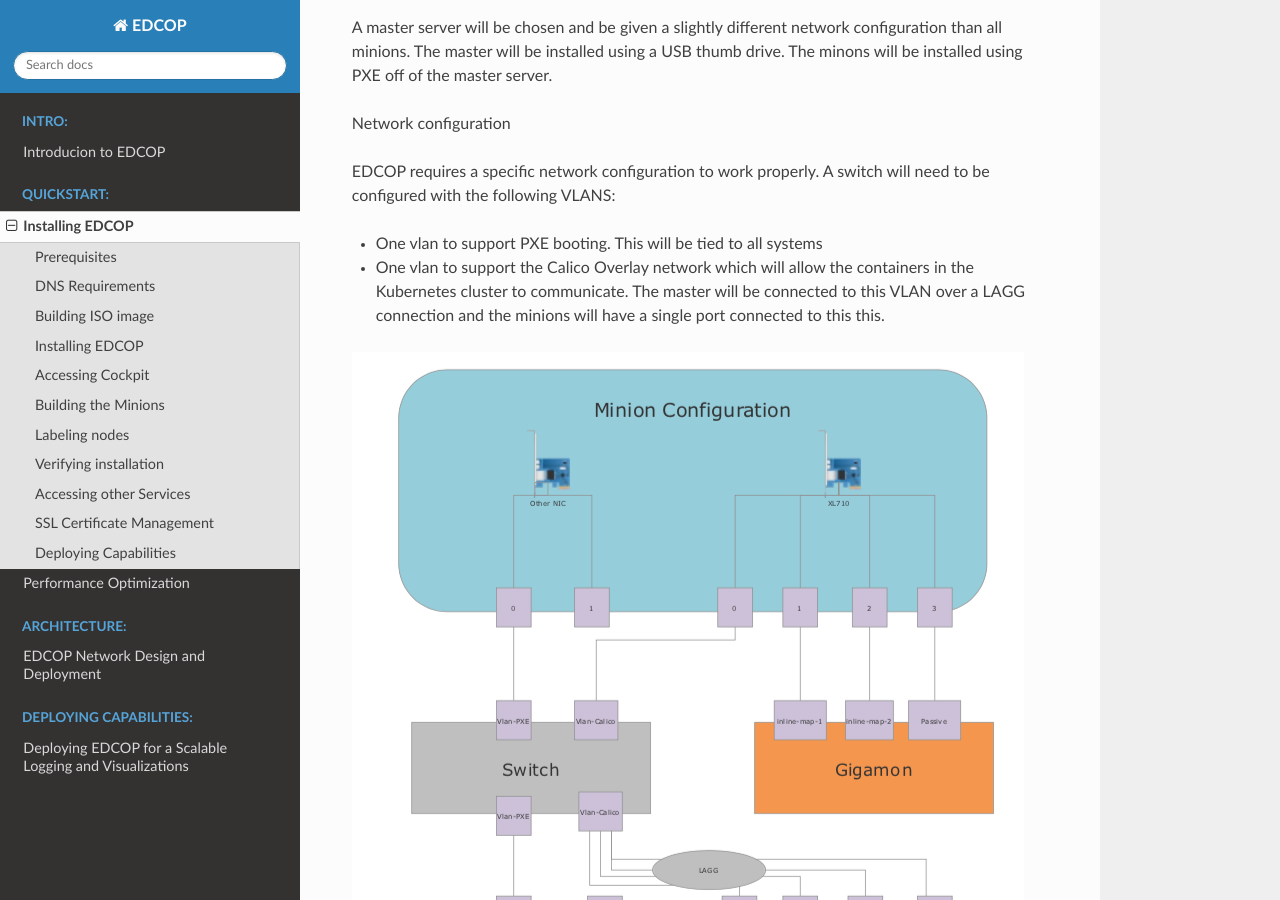
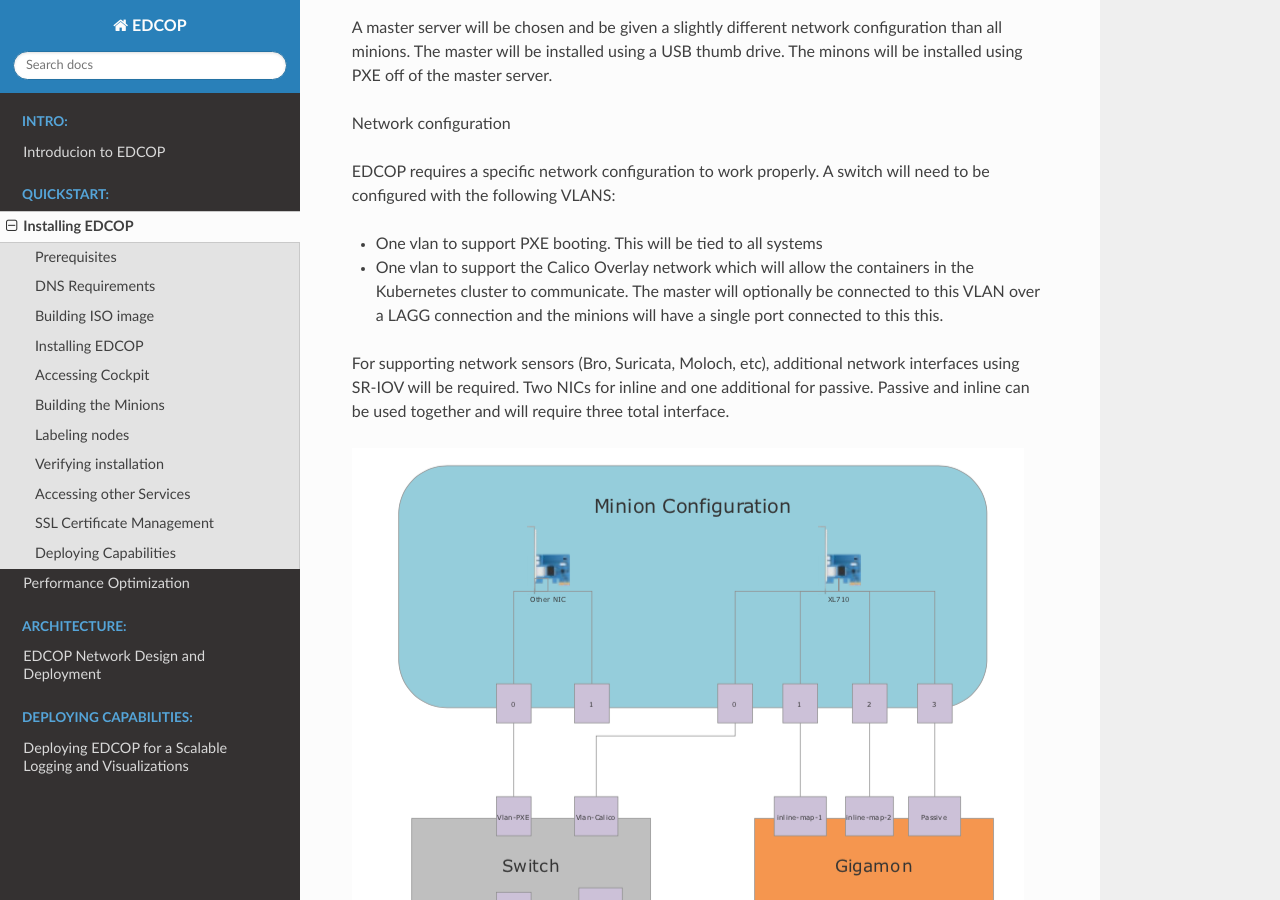
Before and after one commit to sealingtech/EDCOP, a Sphinx documentation site: the page built from docs/installation_guide.rst, in a window 1280 px wide and 900 px high, scrolled down 680 px. Built offline with Sphinx 7.4.7 and the Read the Docs theme 2.0.0, drawn with Linux system fonts in a browser that asks for light colours.

Commit message:
Update installation_guide.rst

```diff
--- a/docs/installation_guide.rst
+++ b/docs/installation_guide.rst
@@ -23,7 +23,9 @@ Network configuration
 EDCOP requires a specific network configuration to work properly.  A switch will need to be configured with the following VLANS:
 
 - One vlan to support PXE booting.  This will be tied to all systems
-- One vlan to support the Calico Overlay network which will allow the containers in the Kubernetes cluster to communicate.  The master will be connected to this VLAN over a LAGG connection and the minions will have a single port connected to this this.
+- One vlan to support the Calico Overlay network which will allow the containers in the Kubernetes cluster to communicate.  The master will optionally be connected to this VLAN over a LAGG connection and the minions will have a single port connected to this this.
+
+For supporting network sensors (Bro, Suricata, Moloch, etc), additional network interfaces using SR-IOV will be required.  Two NICs for inline and one additional for passive.  Passive and inline can be used together and will require three total interface.
 
 .. image:: images/network_configuration.png
 
```
